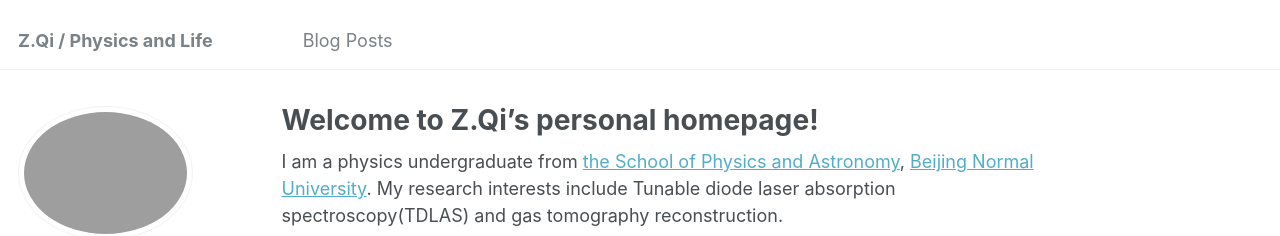
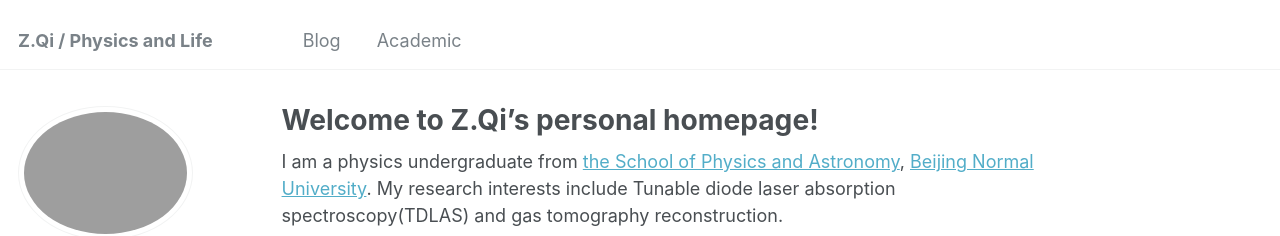
Before and after one commit to znqi/znqi.github.io, a Jekyll site: the page built from _pages/about.md, in a window 1280 px wide. Shown: the top 236 px of the page. Built offline with Jekyll 4.4.1, drawn with Linux system fonts in a browser that asks for light colours.

Commit message:
Update navigation.yml

```diff
--- a/_data/navigation.yml
+++ b/_data/navigation.yml
@@ -1,4 +1,7 @@
 # main links links
 main:
-  - title: "Blog Posts"
+  - title: "Blog"
     url: /year-archive/
+
+  - title: "Academic"
+    url: /portfolio/
```
